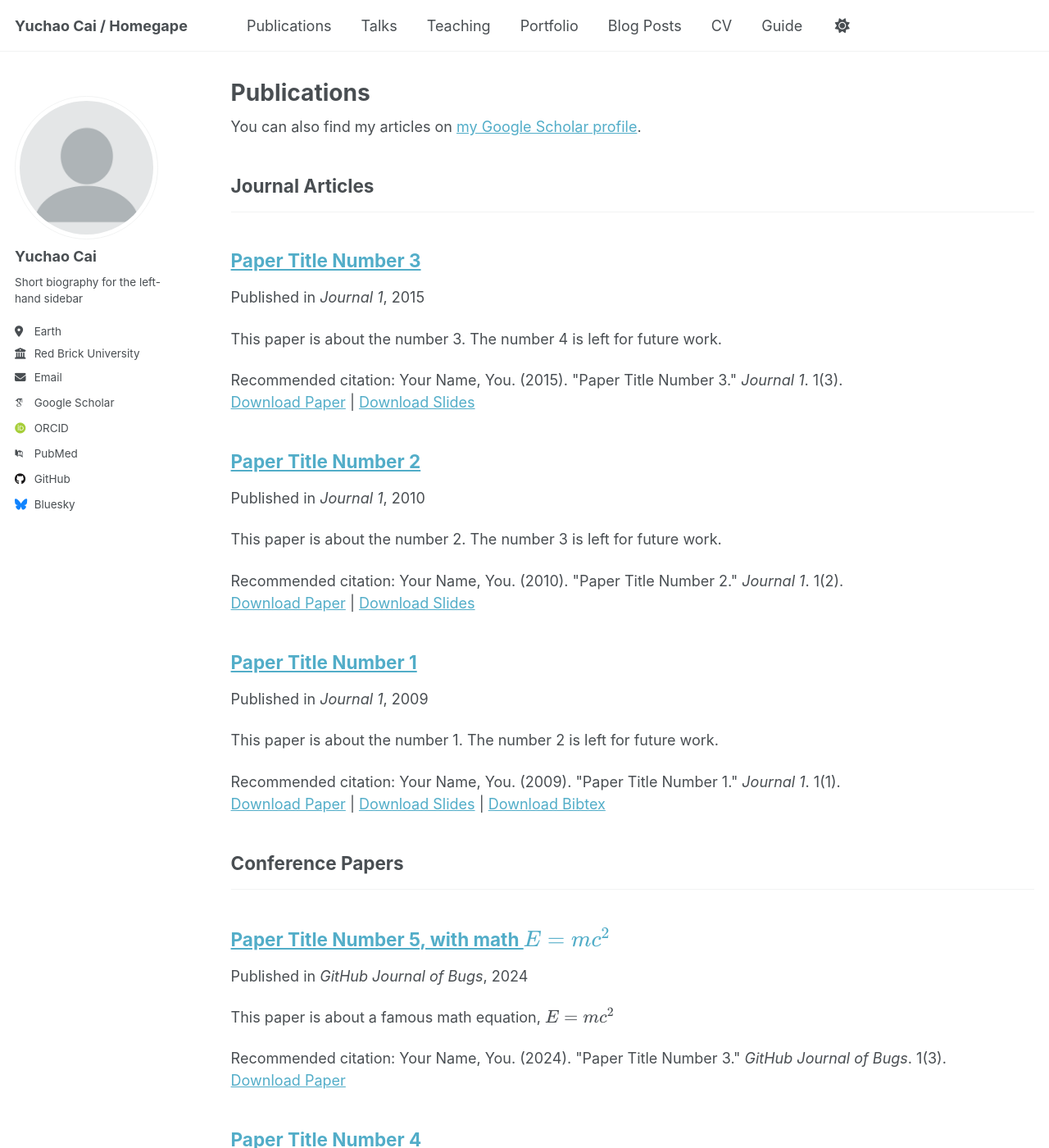
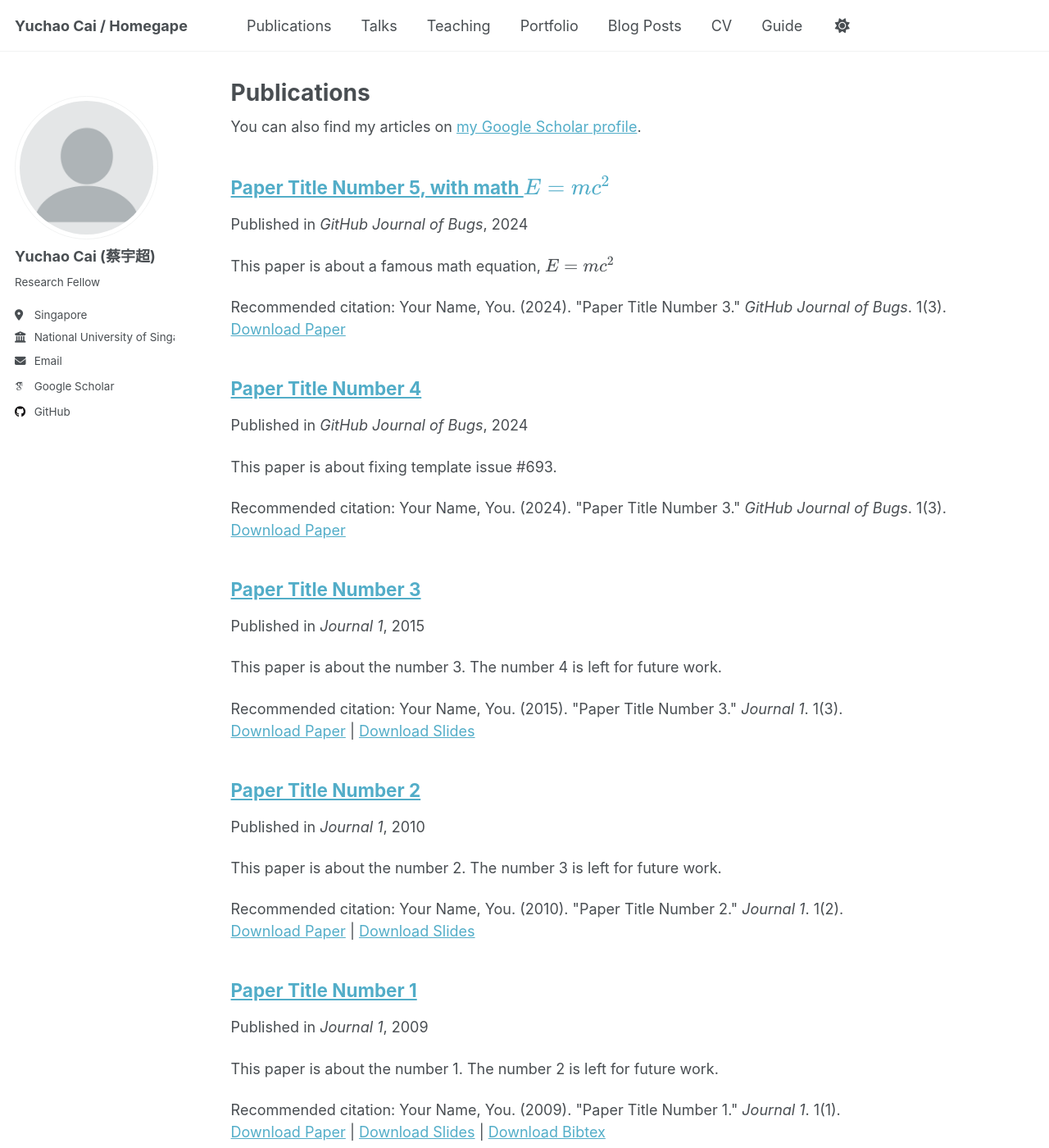
Before and after one commit to yccai2023/yccai2023.github.io, a Jekyll site: the page built from _pages/publications.html, in a window 1280 px wide and 1400 px high. Shown: the whole window at 82% size. Built offline with Jekyll 4.4.1, drawn with Linux system fonts in a browser that asks for light colours; some web fonts are replaced; a script that is not in the unit is left out; some of the changed text lies outside the part shown.

Commit message:
Update _config.yml

```diff
--- a/_config.yml
+++ b/_config.yml
@@ -24,23 +24,23 @@ repository               : "yccai2023/yccai.github.io"
 author:
   # Biographic information
   avatar           : "profile.png"
-  name             : "Yuchao Cai"
+  name             : "Yuchao Cai (蔡宇超)"
   pronouns         : # example: "she/her"
-  bio              : "Short biography for the left-hand sidebar"
-  location         : "Earth"
-  employer         : "Red Brick University"
+  bio              : "Research Fellow"
+  location         : "Singapore"
+  employer         : "National University of Singapore"
   uri              : # URL
-  email            : "none@example.org"
+  email            : "yccai@nus.edu.sg"
 
   # Academic websites
   academia         : # URL
   arxiv            : # URL - Update with the correct link to your profile
-  googlescholar    : "https://scholar.google.com/citations?user=PS_CX0AAAAAJ"
+  googlescholar    : "https://scholar.google.com/citations?user=u-NwlIEAAAAJ&hl=en"
   inspire-hep      : # URL
   impactstory      : # URL
-  orcid            : "http://orcid.org/yourorcidurl"
+  orcid            : # URL
   semantic         : # URL
-  pubmed           : "https://www.ncbi.nlm.nih.gov/pubmed/?term=john+snow"
+  pubmed           : # URL
   researchgate     : # URL
   scopus           : # URL
 
@@ -48,13 +48,13 @@ author:
   bitbucket        : # Username - Update with your username on the site
   codepen          : # Username
   dribbble         : # Username
-  github           : "academicpages"
+  github           : "Yuchao Cai"
   kaggle           : # Username
   stackoverflow    : # User number or user number and name (i.e., use "1" or "1/jeff-atwood")
 
   # Social media
   artstation       : # Username
-  bluesky          : "bsky.app" # Replace this with you Bluesky username
+  bluesky          : # Replace this with you Bluesky username
   facebook         : # Username
   flickr           : # Username
   foursquare       : # Username
@@ -80,13 +80,13 @@ author:
   zhihu            : # Username
 
 # Publication Category - The following the list of publication categories and their headings
-publication_category:
-  books:
-    title: 'Books'
-  manuscripts:
-    title: 'Journal Articles'
-  conferences:
-    title: 'Conference Papers'
+# publication_category:
+#  books:
+#    title: 'Books'
+#  manuscripts:
+#    title: 'Journal Articles'
+#  conferences:
+#    title: 'Conference Papers'
 
 # Site Settings
 teaser                   :  # filename of teaser fallback teaser image placed in /images/ for social media previews
```
